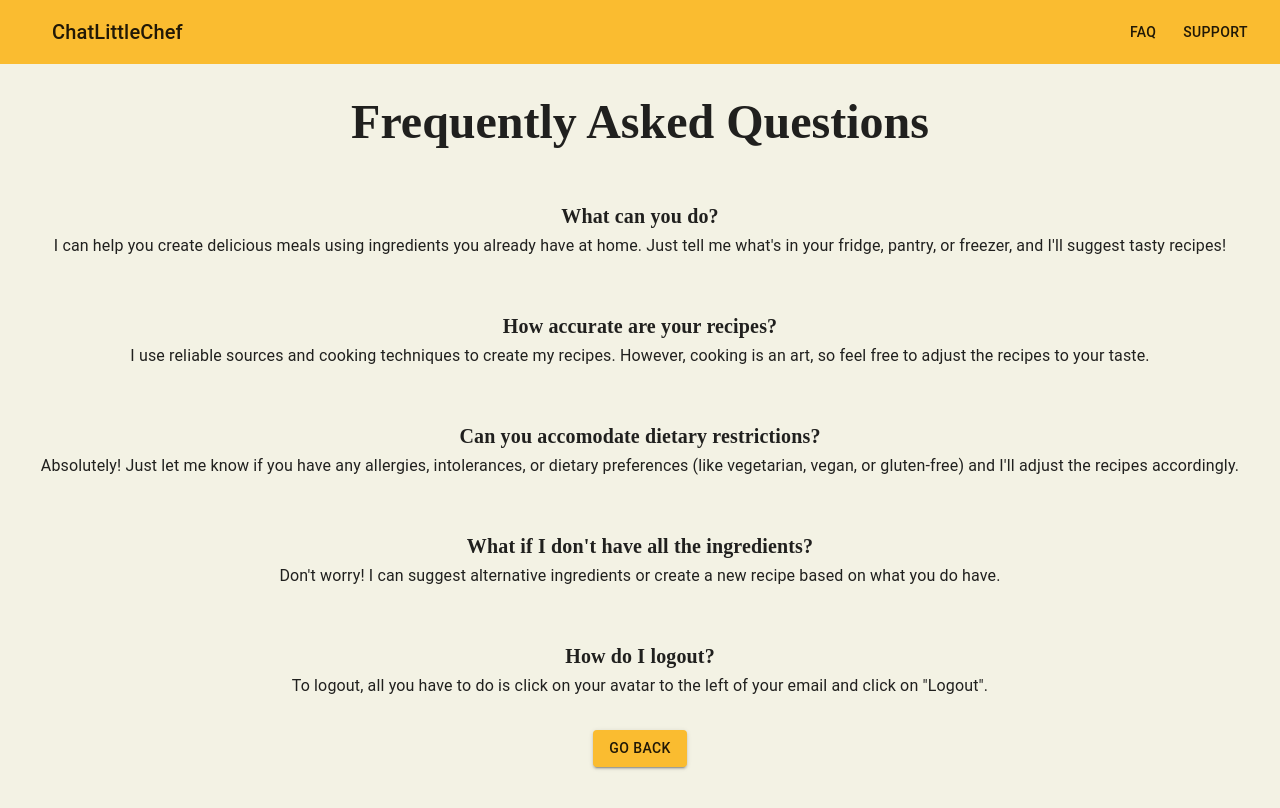
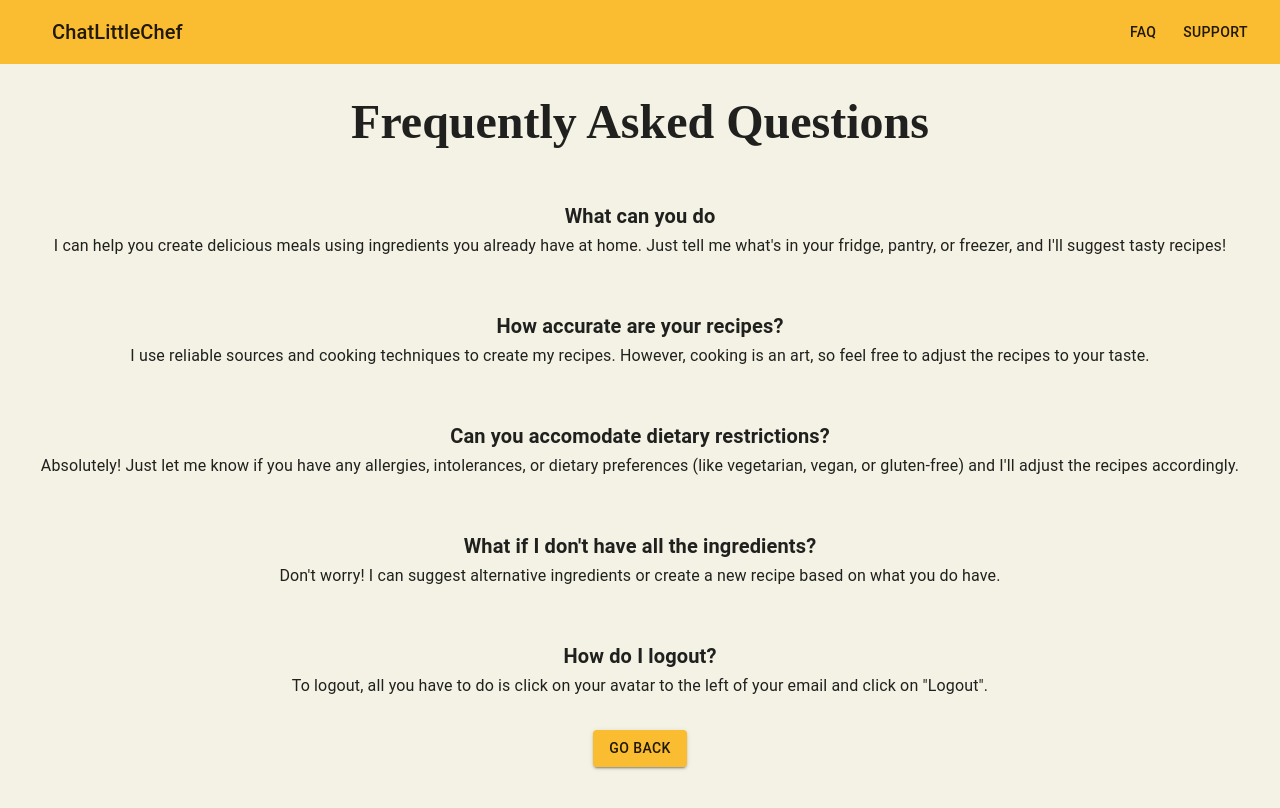
Before and after one commit to ggovert/chatbot, a Next.js app: page /faq in a window 1280 px wide. Shown: the top 808 px of the page. Built offline with nearby package versions, Linux system fonts and the light colour scheme.

Commit message:
added rule for html entities

```diff
--- a/app/faq/page.js
+++ b/app/faq/page.js
@@ -1,11 +1,17 @@
-'use client'
+'use client';
 // Import Statements
-import {ThemeProvider, CssBaseline, Box, Typography, Button} from '@mui/material'
-import NavBar from '../components/navbar'
-import theme from '../components/theme'
-import { useRouter } from 'next/navigation'
+import {
+  ThemeProvider,
+  CssBaseline,
+  Box,
+  Typography,
+  Button,
+} from '@mui/material';
+import NavBar from '../components/navbar';
+import theme from '../components/theme';
+import { useRouter } from 'next/navigation';
 export default function Home() {
-    const router = useRouter()
+  const router = useRouter();
   return (
     <ThemeProvider theme={theme}>
       <NavBar />
@@ -23,61 +29,91 @@ export default function Home() {
         <Box
           height="30px"
           width="100wh"
-                sx={{backgroundColor: 'background.default'}}
+          sx={{ backgroundColor: 'background.default' }}
         ></Box>
-                <Typography variant='h3' textAlign="center" ><b>Frequently Asked Questions</b></Typography>
+        <Typography variant="h3" textAlign="center">
+          <strong>Frequently Asked Questions</strong>
+        </Typography>
         <Box
           height="50px"
           width="100wh"
-                sx={{backgroundColor: 'background.default'}}
+          sx={{ backgroundColor: 'background.default' }}
         ></Box>
-                <Typography variant='h6' textAlign="center" ><b>What can you do?</b></Typography>
-                <Typography variant='subtitle1' textAlign="center" >I can help you create delicious meals using ingredients you already have at home. Just tell me what's in your fridge, pantry, or freezer, and I'll suggest tasty recipes!</Typography>
+        <Typography variant="h6" textAlign="center" fontWeight="bold">
+          What can you do
+        </Typography>
+        <Typography variant="subtitle1" textAlign="center">
+          I can help you create delicious meals using ingredients you already
+          have at home. Just tell me what's in your fridge, pantry, or freezer,
+          and I'll suggest tasty recipes!
+        </Typography>
         <Box
           height="50px"
           width="100wh"
-                sx={{backgroundColor: 'background.default'}}
+          sx={{ backgroundColor: 'background.default' }}
         ></Box>
-                <Typography variant='h6' textAlign="center" ><b>How accurate are your recipes?</b></Typography>
-                <Typography variant='subtitle1' textAlign="center" >I use reliable sources and cooking techniques to create my recipes. However, cooking is an art, so feel free to adjust the recipes to your taste.</Typography>
+        <Typography variant="h6" textAlign="center" fontWeight="bold">
+          How accurate are your recipes?
+        </Typography>
+        <Typography variant="subtitle1" textAlign="center">
+          I use reliable sources and cooking techniques to create my recipes.
+          However, cooking is an art, so feel free to adjust the recipes to your
+          taste.
+        </Typography>
         <Box
           height="50px"
           width="100wh"
-                sx={{backgroundColor: 'background.default'}}
+          sx={{ backgroundColor: 'background.default' }}
         ></Box>
-                <Typography variant='h6' textAlign="center" ><b>Can you accomodate dietary restrictions?</b></Typography>
-                <Typography variant='subtitle1' textAlign="center" >Absolutely! Just let me know if you have any allergies, intolerances, or dietary preferences (like vegetarian, vegan, or gluten-free) and I'll adjust the recipes accordingly.</Typography>
+        <Typography variant="h6" textAlign="center" fontWeight="bold">
+          Can you accomodate dietary restrictions?
+        </Typography>
+        <Typography variant="subtitle1" textAlign="center">
+          Absolutely! Just let me know if you have any allergies, intolerances,
+          or dietary preferences (like vegetarian, vegan, or gluten-free) and
+          I'll adjust the recipes accordingly.
+        </Typography>
         <Box
           height="50px"
           width="100wh"
-                sx={{backgroundColor: 'background.default'}}
+          sx={{ backgroundColor: 'background.default' }}
         ></Box>
-                <Typography variant='h6' textAlign="center" ><b>What if I don't have all the ingredients?</b></Typography>
-                <Typography variant='subtitle1' textAlign="center" >Don't worry! I can suggest alternative ingredients or create a new recipe based on what you do have.</Typography>
+        <Typography variant="h6" textAlign="center" fontWeight="bold">
+          What if I don't have all the ingredients?
+        </Typography>
+        <Typography variant="subtitle1" textAlign="center">
+          Don't worry! I can suggest alternative ingredients or create a new
+          recipe based on what you do have.
+        </Typography>
         <Box
           height="50px"
           width="100wh"
-                sx={{backgroundColor: 'background.default'}}
+          sx={{ backgroundColor: 'background.default' }}
         ></Box>
-                <Typography variant='h6' textAlign="center" ><b>How do I logout?</b></Typography>
-                <Typography variant='subtitle1' textAlign="center" >To logout, all you have to do is click on your avatar to the left of your email and click on "Logout".</Typography>
+        <Typography variant="h6" textAlign="center" fontWeight="bold">
+          How do I logout?
+        </Typography>
+        <Typography variant="subtitle1" textAlign="center">
+          To logout, all you have to do is click on your avatar to the left of
+          your email and click on "Logout".
+        </Typography>
 
         <Box
           height="30px"
           width="100wh"
-                sx={{backgroundColor: 'background.default'}}
+          sx={{ backgroundColor: 'background.default' }}
         ></Box>
-                <Box
-                display="flex"
-                justifyContent="center"
-                alignItems="center"
+        <Box display="flex" justifyContent="center" alignItems="center">
+          <Button
+            onClick={() => {
+              router.push('/');
+            }}
+            variant="contained"
           >
-                    <Button onClick={() => {router.push('/');}}variant="contained" >Go Back</Button>
+            Go Back
+          </Button>
         </Box>
-
-
-
       </Box>
     </ThemeProvider>
-    )
+  );
 }
--- a/app/page.js
+++ b/app/page.js
@@ -163,10 +163,10 @@ export default function Home() {
                   padding: '20px',
                 }}
               >
-                Hi there! I'm LittleChef, your friendly AI assistant who's here
+                {` Hi there! I'm LittleChef, your friendly AI assistant who's here
                 to help you turn your fridge into a feast! I'm full of delicious
                 recipes, healthy food tips, and helpful advice to make cooking
-                and eating fun and easy. What can I help you with today? 😊
+                and eating fun and easy. What can I help you with today? 😊`}
               </Typography>
             </Stack>
 
```
Also changed, not shown: .eslintrc.json. Lines whose indentation alone changed are shown as unchanged.
